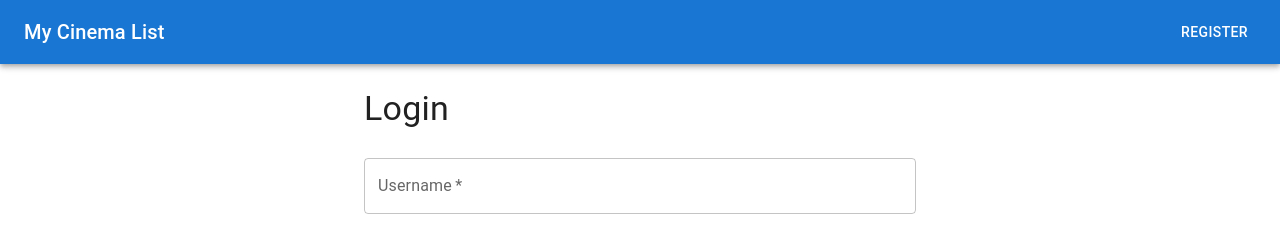
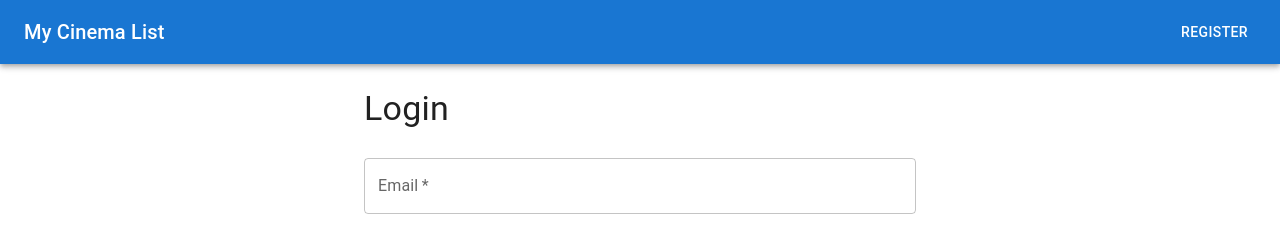
Before and after one commit to mrsbluerose/mycinemalist-frontend-app, a React (Create React App) app: page /login in a window 1280 px wide. Shown: the top 236 px of the page. Built offline with nearby package versions, Linux system fonts and the light colour scheme.

Commit message:
MCL-12: updates login page to use email

```diff
--- a/src/components/Login.js
+++ b/src/components/Login.js
@@ -4,7 +4,7 @@ import { useNavigate } from 'react-router-dom';
 import { TextField, Button, Container, Box, Typography, Alert } from '@mui/material';
 
 const Login = ({ setIsAuthenticated }) => {
-  const [username, setUsername] = useState('');
+  const [email, setEmail] = useState('');
   const [password, setPassword] = useState('');
   const [error, setError] = useState(null);
   const navigate = useNavigate();
@@ -12,7 +12,7 @@ const Login = ({ setIsAuthenticated }) => {
   const handleLogin = async (e) => {
     e.preventDefault();
     try {
-      const response = await axios.post('/auth/login', { username, password });
+      const response = await axios.post('/auth/login', { email: email, password });
       localStorage.setItem('jwt_token', response.data.token);
       setIsAuthenticated(true); // Update authentication state
       navigate('/'); // Redirect to the homepage after successful login
@@ -27,12 +27,12 @@ const Login = ({ setIsAuthenticated }) => {
         <Typography variant="h4" gutterBottom>Login</Typography>
         {error && <Alert severity="error">{error}</Alert>}
         <TextField
-          label="Username"
+          label="Email"
           variant="outlined"
           fullWidth
           margin="normal"
-          value={username}
-          onChange={(e) => setUsername(e.target.value)}
+          value={email}
+          onChange={(e) => setEmail(e.target.value)}
           required
         />
         <TextField
```
